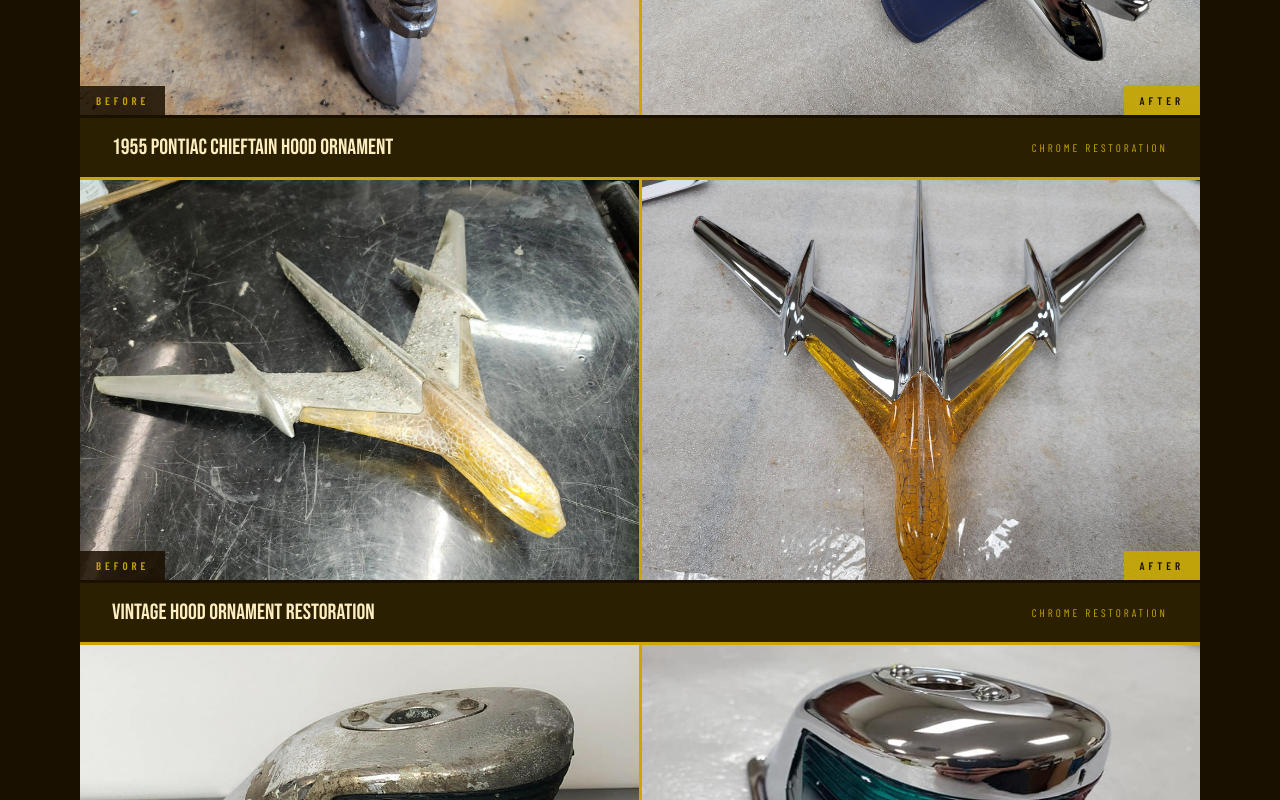
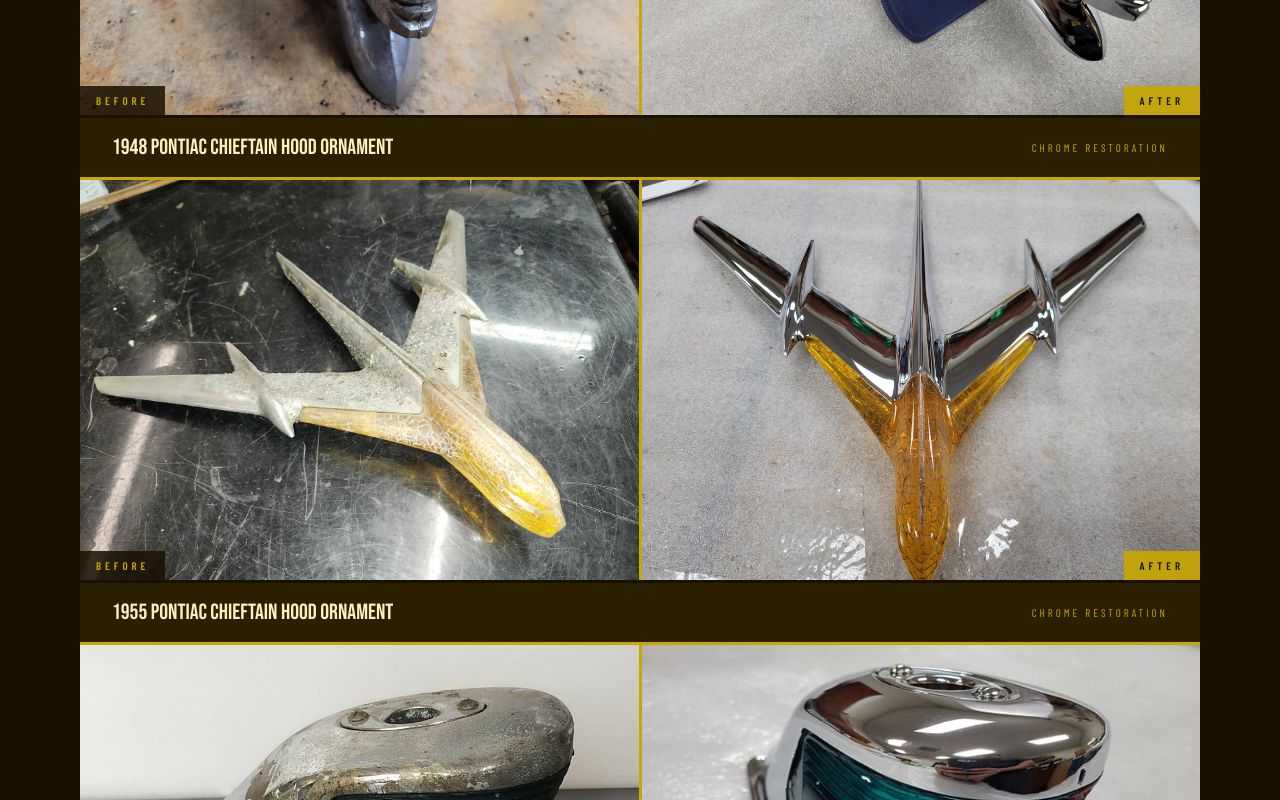
Before and after one commit to Legelid/CMF-Indiana, a React (Vite) app: page /our-work in a window 1280 px wide. Shown: the part 3580-4380 px from the top of the page. Built offline with nearby package versions, Linux system fonts and the light colour scheme.

Commit message:
CMF Indiana Website Edit - Edited names of pictures in Gallery work.

```diff
--- a/src/data/ourwork.js
+++ b/src/data/ourwork.js
@@ -32,13 +32,13 @@ export const notableBuilds = [
 export const beforeAfterPairs = [
   {
     id: 'pontiac-ornament',
-    label: '1955 Pontiac Chieftain Hood Ornament',
+    label: '1948 Pontiac Chieftain Hood Ornament',
     before: '/images/our-work/Before2.jpg',
     after: '/images/our-work/After2.jpg',
   },
   {
     id: 'airplane-ornament',
-    label: 'Vintage Hood Ornament Restoration',
+    label: '1955 Pontiac Chieftain Hood Ornament',
     before: '/images/our-work/Before1.jpg',
     after: '/images/our-work/After1.jpg',
   },
@@ -90,13 +90,13 @@ export const galleryPhotos = [
   {
     id: 4,
     src: '/images/our-work/Rockne_ornament.jpg',
-    label: 'Rockne Hood Ornament',
+    label: '1932 Rockne Hood Ornament',
     description: '1932 Rockne hood ornament, fully restored and chrome plated to show quality.',
   },
   {
     id: 5,
     src: '/images/our-work/48_Pontiac.jpg',
-    label: '1948 Pontiac Hood Ornament',
+    label: '1948 Pontiac Chieftain Hood Ornament',
     description: 'A 1948 Pontiac hood ornament, fully restored and triple chrome plated to show quality finish.',
   },
   {
```
